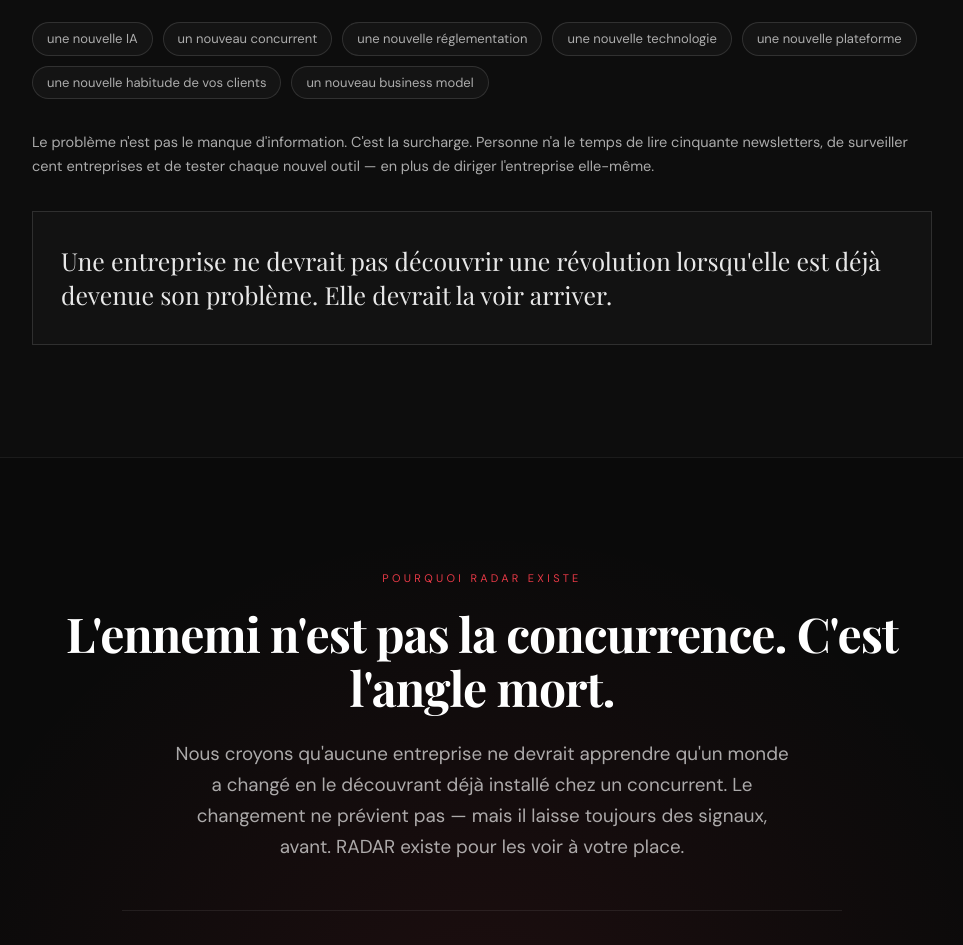
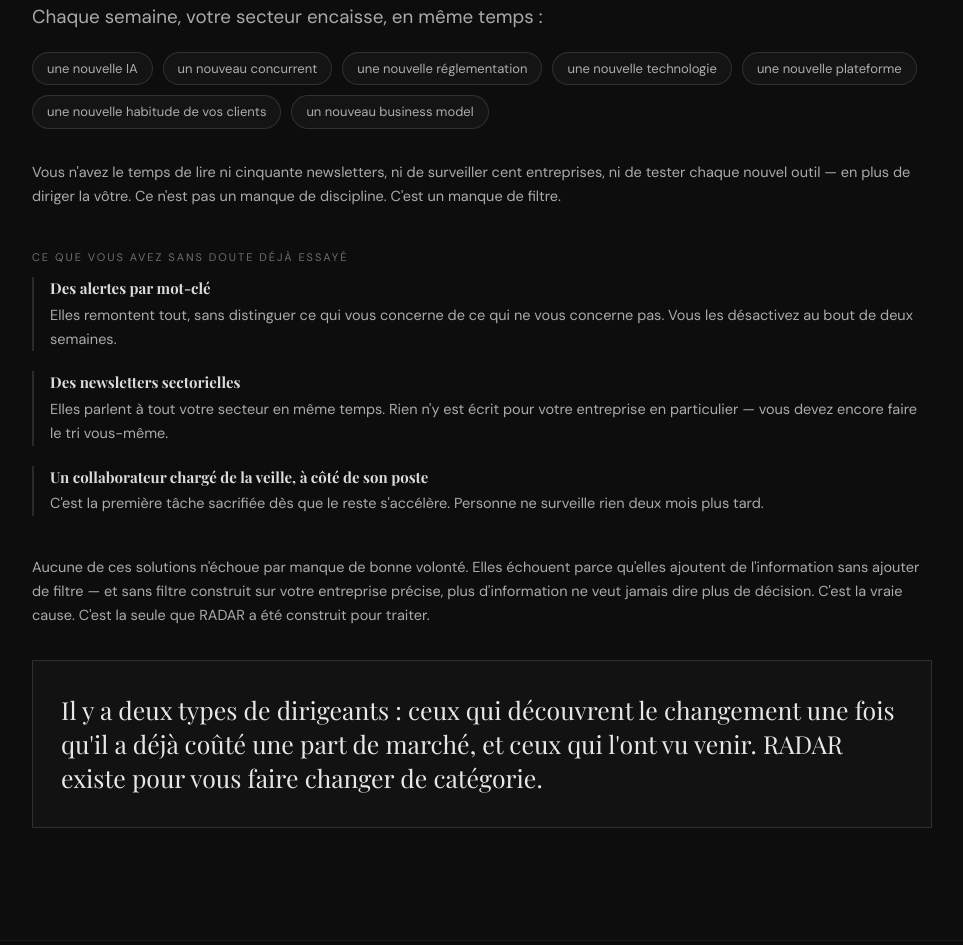
Before and after one commit to hamzaaoudin-commits/RADAR, a Next.js app: page / in a window 1280 px wide. Shown: the part 1381-2326 px from the top of the page, without its empty margins (158-1121 px from the left). Built offline with nearby package versions, Linux system fonts and the light colour scheme; a web font is replaced by a local one.

Commit message:
Add files via upload

```diff
--- a/app/page.tsx
+++ b/app/page.tsx
@@ -7,7 +7,6 @@ import { SevenRadars } from "@/components/seven-radars"
 import { PipelineGrid } from "@/components/pipeline-grid"
 import { AlertBriefSection } from "@/components/alert-brief-section"
 import { SectionDivider } from "@/components/section-divider"
-import { PricingPreview } from "@/components/pricing-preview"
 import { PricingCallout } from "@/components/pricing-callout"
 import { BridgeSection } from "@/components/bridge-section"
 import { FaqSection } from "@/components/faq-section"
@@ -26,7 +25,6 @@ export default function Home() {
       <PipelineGrid />
       <AlertBriefSection />
       <SectionDivider word="DÉTECTEZ." caption="Ce que RADAR fait, avant tout le reste" />
-      <PricingPreview />
       <PricingCallout />
       <BridgeSection />
       <FaqSection faqs={FAQ_HOME} />
--- a/components/hero-section.tsx
+++ b/components/hero-section.tsx
@@ -21,9 +21,11 @@ export function HeroSection() {
           Notre seul ennemi : l&apos;angle mort.
         </p>
 
-        <div className="flex flex-wrap justify-center gap-3.5">
+        <div className="flex flex-col items-center gap-3">
           <a href="/pricing" className="btn-primary">Voir les tarifs</a>
-          <a href="/dashboard" className="btn-ghost">Voir le dashboard</a>
+          <a href="/dashboard" className="font-sans text-[13px] text-chalk-40 underline decoration-hair-strong underline-offset-4 hover:text-white">
+            ou voir à quoi ressemble votre dashboard
+          </a>
         </div>
 
         <RadarScope />
--- a/components/manifesto-section.tsx
+++ b/components/manifesto-section.tsx
@@ -13,7 +13,7 @@ const REFUSALS = [
   },
   {
     title: "Nous refusons l'angle mort.",
-    body: "Une entreprise ne devrait jamais découvrir une révolution une fois qu'elle est déjà devenue son problème. C'est la seule raison d'être de RADAR.",
+    body: "Vous ne devriez jamais découvrir une révolution une fois qu'elle est déjà devenue votre problème. C'est la seule raison d'être de RADAR.",
   },
 ]
 
@@ -28,9 +28,9 @@ export function ManifestoSection() {
             L&apos;ennemi n&apos;est pas la concurrence. C&apos;est l&apos;angle mort.
           </h2>
           <p className="lede mx-auto max-w-[620px]">
-            Nous croyons qu&apos;aucune entreprise ne devrait apprendre qu&apos;un monde a changé
-            en le découvrant déjà installé chez un concurrent. Le changement ne prévient pas —
-            mais il laisse toujours des signaux, avant. RADAR existe pour les voir à votre place.
+            Vous ne devriez jamais apprendre qu&apos;un monde a changé en le découvrant
+            déjà installé chez un concurrent. Le changement ne prévient pas — mais il
+            laisse toujours des signaux, avant. RADAR existe pour les voir à votre place.
           </p>
         </div>
 
--- a/components/pipeline-grid.tsx
+++ b/components/pipeline-grid.tsx
@@ -4,8 +4,12 @@ export function PipelineGrid() {
   return (
     <section className="section">
       <div className="mx-auto max-w-[820px] text-center">
-        <div className="kicker mb-5">Le pipeline</div>
-        <h2 className="h-section mb-10">Ce qui sépare RADAR d&apos;une simple veille.</h2>
+        <div className="kicker mb-5">Le protocole RADAR</div>
+        <h2 className="h-section mb-6">Le filtre que rien d&apos;autre ne vous donne.</h2>
+        <p className="lede mx-auto mb-10 max-w-[600px]">
+          Sept étapes, toujours dans cet ordre, appliquées à l&apos;empreinte stratégique
+          propre à votre entreprise — pas à votre secteur en général.
+        </p>
 
         <div className="grid gap-px border border-white/[0.07] bg-white/[0.07] [grid-template-columns:repeat(auto-fit,minmax(120px,1fr))]">
           {STEPS.map((g, i) => (
@@ -19,7 +23,9 @@ export function PipelineGrid() {
         </div>
 
         <p className="mt-8 body-sm">
-          Une entreprise de veille dit « voici les nouvelles informations ». RADAR pousse jusqu&apos;à ce que cela signifie pour vous, ce que vous pourriez faire, et comment le tester en sept jours.
+          Une entreprise de veille s&apos;arrête à l&apos;étape 1. RADAR va jusqu&apos;à l&apos;étape 7 :
+          ce que cela signifie pour vous, ce que vous pourriez faire, et comment le
+          tester en sept jours.
         </p>
       </div>
     </section>
--- a/components/pricing-callout.tsx
+++ b/components/pricing-callout.tsx
@@ -10,6 +10,11 @@ export function PricingCallout() {
           Les sept radars, les scénarios et la roadmap à 36 mois. Sans engagement, résiliable à tout moment.
         </p>
         <Link href="/pricing" className="btn-primary">Voir les formules</Link>
+        <p className="mt-4 font-sans text-[13px] text-chalk-40">
+          <Link href="/pricing" className="text-chalk-40 underline decoration-hair-strong underline-offset-4 hover:text-white">
+            D&apos;autres formules existent, du plus léger au sur-mesure
+          </Link>
+        </p>
       </div>
     </section>
   )
--- a/components/problem-section.tsx
+++ b/components/problem-section.tsx
@@ -8,16 +8,31 @@ const SIGNALS = [
   "un nouveau business model",
 ]
 
+const TRIED = [
+  {
+    t: "Des alertes par mot-clé",
+    d: "Elles remontent tout, sans distinguer ce qui vous concerne de ce qui ne vous concerne pas. Vous les désactivez au bout de deux semaines.",
+  },
+  {
+    t: "Des newsletters sectorielles",
+    d: "Elles parlent à tout votre secteur en même temps. Rien n'y est écrit pour votre entreprise en particulier — vous devez encore faire le tri vous-même.",
+  },
+  {
+    t: "Un collaborateur chargé de la veille, à côté de son poste",
+    d: "C'est la première tâche sacrifiée dès que le reste s'accélère. Personne ne surveille rien deux mois plus tard.",
+  },
+]
+
 export function ProblemSection() {
   return (
     <section className="section bg-ink-soft">
       <div className="shell-md">
         <div className="mb-5 kicker">Le problème</div>
         <h2 className="h-section mb-7">
-          Le monde change trop vite pour qu&apos;un dirigeant le surveille seul.
+          Vous ne manquez pas d&apos;information. Vous manquez d&apos;un filtre.
         </h2>
         <p className="lede mb-5">
-          Une PME peut aujourd&apos;hui être confrontée, simultanément, à :
+          Chaque semaine, votre secteur encaisse, en même temps :
         </p>
 
         <div className="mb-8 flex flex-wrap gap-2.5">
@@ -31,17 +46,37 @@ export function ProblemSection() {
           ))}
         </div>
 
+        <p className="mb-10 body-sm">
+          Vous n&apos;avez le temps de lire ni cinquante newsletters, ni de surveiller
+          cent entreprises, ni de tester chaque nouvel outil — en plus de diriger
+          la vôtre. Ce n&apos;est pas un manque de discipline. C&apos;est un manque de filtre.
+        </p>
+
+        <div className="mb-3 font-sans text-[11px] uppercase tracking-[0.18em] text-chalk-40">
+          Ce que vous avez sans doute déjà essayé
+        </div>
+        <div className="mb-10 flex flex-col gap-5">
+          {TRIED.map((x) => (
+            <div key={x.t} className="border-l-2 border-hair-strong pl-4">
+              <div className="mb-1 font-serif text-[15px] font-bold text-white/85">{x.t}</div>
+              <p className="m-0 body-sm">{x.d}</p>
+            </div>
+          ))}
+        </div>
+
         <p className="mb-8 body-sm">
-          Le problème n&apos;est pas le manque d&apos;information. C&apos;est la surcharge.
-          Personne n&apos;a le temps de lire cinquante newsletters, de surveiller cent
-          entreprises et de tester chaque nouvel outil — en plus de diriger
-          l&apos;entreprise elle-même.
+          Aucune de ces solutions n&apos;échoue par manque de bonne volonté. Elles échouent
+          parce qu&apos;elles ajoutent de l&apos;information sans ajouter de filtre — et sans
+          filtre construit sur votre entreprise précise, plus d&apos;information ne veut
+          jamais dire plus de décision. C&apos;est la vraie cause. C&apos;est la seule que RADAR
+          a été construit pour traiter.
         </p>
 
         <div className="card px-7 py-8">
           <p className="m-0 font-serif text-[clamp(1.15rem,2.2vw,1.55rem)] leading-snug text-white/90">
-            Une entreprise ne devrait pas découvrir une révolution lorsqu&apos;elle est
-            déjà devenue son problème. Elle devrait la voir arriver.
+            Il y a deux types de dirigeants : ceux qui découvrent le changement une
+            fois qu&apos;il a déjà coûté une part de marché, et ceux qui l&apos;ont vu venir.
+            RADAR existe pour vous faire changer de catégorie.
           </p>
         </div>
       </div>
```
Also changed, not shown: 1 other file (tests, documents, lock files or other folders).
